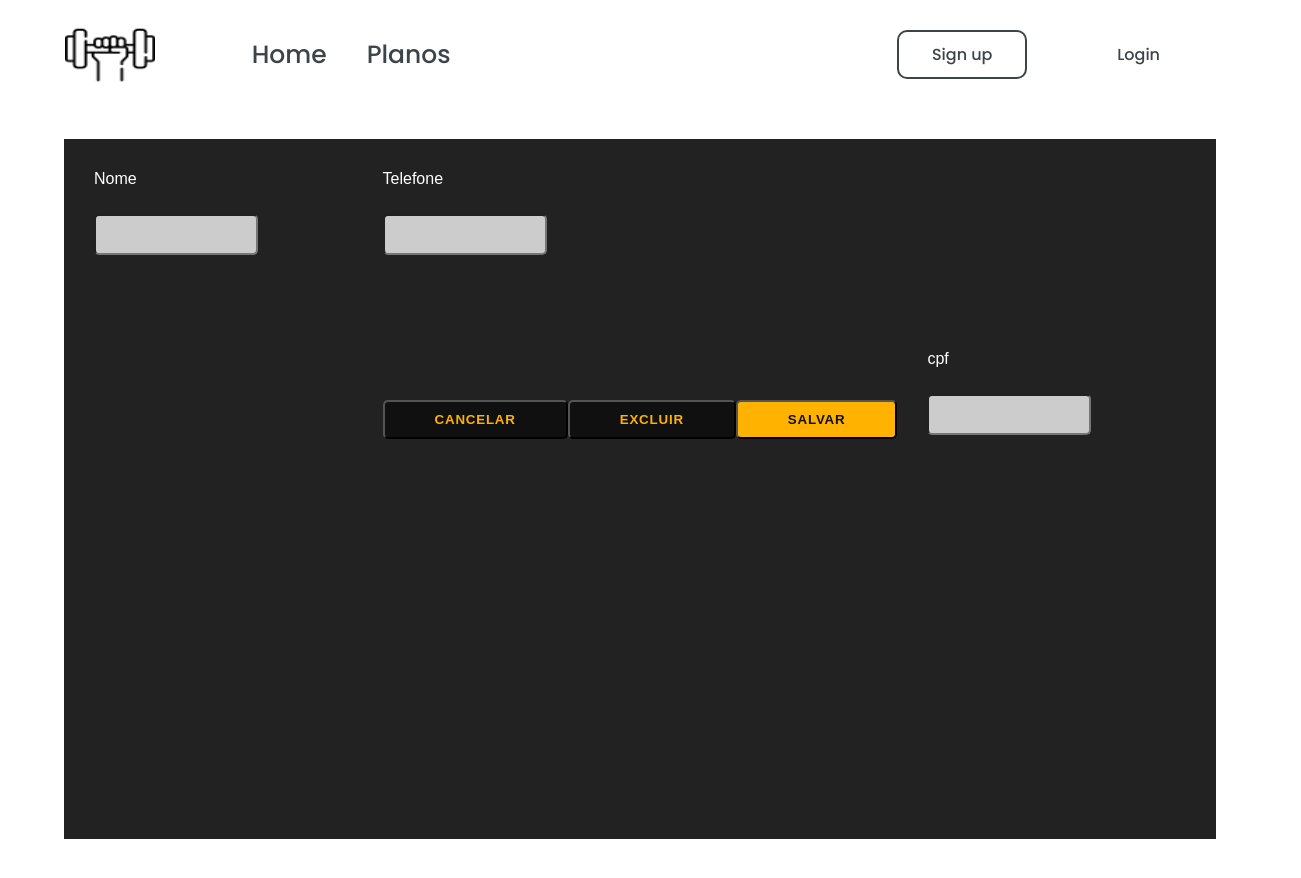
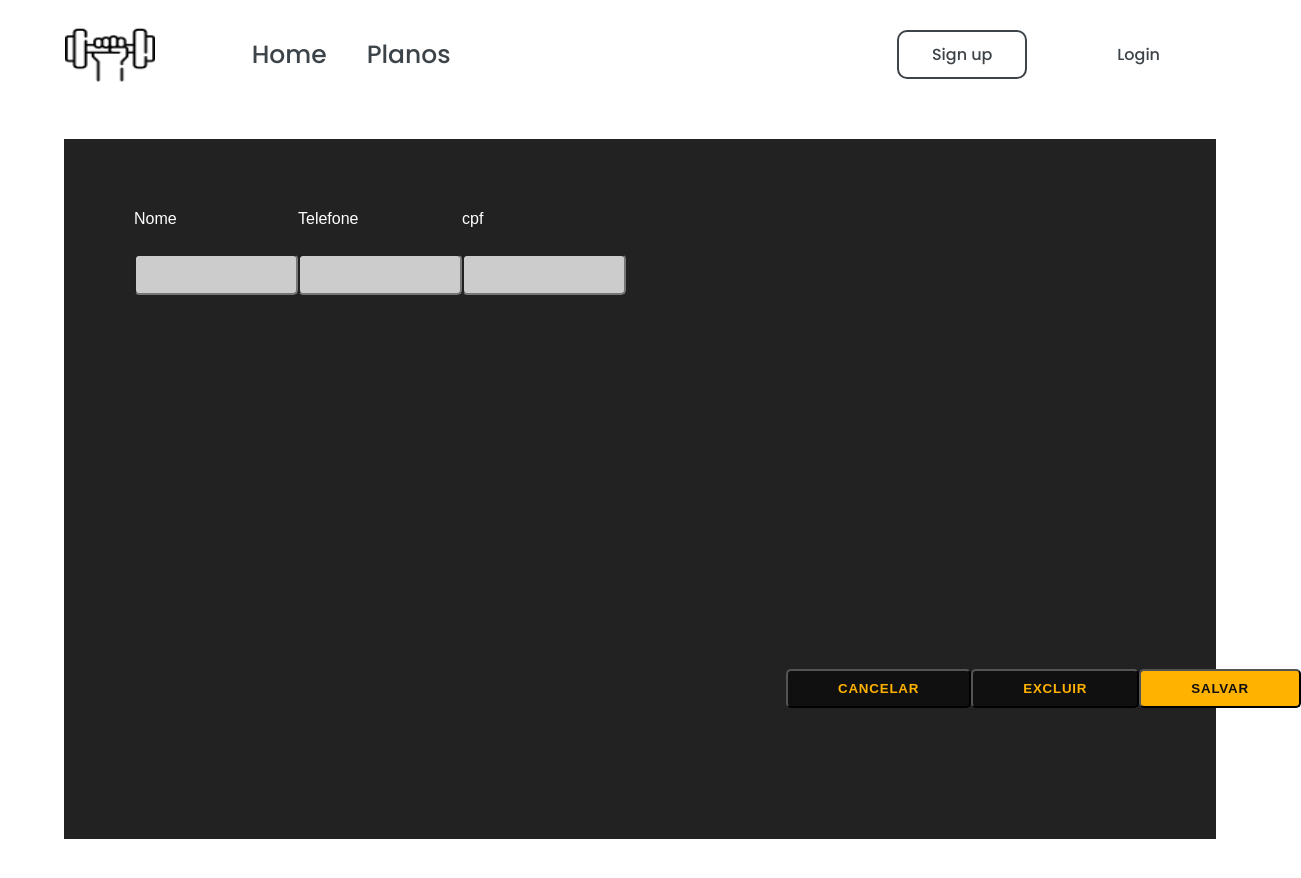
Before and after one commit to k-js/CodFit-Academy, a React (Vite) app: page /AlteraUsuario/1 in a window 1280 px wide. Shown: the top 878 px of the page, 1301 px wide, since content can reach past the window. Built offline with nearby package versions, Linux system fonts and the light colour scheme; no server answers.

Commit message:
manutençao put

```diff
--- a/src/components/Fieldsets/Fieldsets.jsx
+++ b/src/components/Fieldsets/Fieldsets.jsx
@@ -4,8 +4,9 @@ import S from './Fieldsets.module.css'
 const Fieldsets = ({ label, value, onChange, keyState, type }) => {
   return (
     <fieldset className={S.fieldset}>
-      <label htmlFor={label}>{label}</label>
+      <label  className={S.label} htmlFor={label}>{label}</label>
       <input
+        className={S.input}
         type={type}
         name={label}
         value={value}
--- a/src/components/Fieldsets/Fieldsets.module.css
+++ b/src/components/Fieldsets/Fieldsets.module.css
@@ -7,15 +7,17 @@
   align-items: flex-start;
 }
 
-.fieldset > label {
+.label {
+  display: flex;
   font-weight: 400;
   font-size: 16px;
   line-height: 20px;
   color: #ffffff;
   margin-bottom: 25px;
+  justify-content: space-between;
 }
 
-.fieldset > input {
+.input {
   background: #ccc;
   border-radius: 5px;
   font-size: 12px;
--- a/src/pages/AlteraUsuario/AlteraUsuario.jsx
+++ b/src/pages/AlteraUsuario/AlteraUsuario.jsx
@@ -7,6 +7,7 @@ import { useParams } from 'react-router-dom'
 
 const AlteraUsuario = () => {
     const params = useParams()
+    console.log(params)
     const campos = [
     { keyState: 'nome', label: 'Nome', type: 'text' },
     { keyState: 'telefone', label:'Telefone', type: 'text' },
@@ -31,12 +32,12 @@ const AlteraUsuario = () => {
   function handleDelete() {
 
   }
+
   async function handleSave() {
    await putUsuario(params.cpf, dadosForm)
-  }
-  return (
-
-    <form action="" className={S.form}>
+  } return (
+    <div className={S.form}>
+    <form action="" className={S.forms} >
       {campos.map((campo, index) => {
         return (
           <Fieldsets
@@ -50,12 +51,13 @@ const AlteraUsuario = () => {
           />
         )
       })}
+    </form>
       <section className={S.buttons}>
         <Button text='cancelar' color='preto' />
         <Button text='Excluir' color='preto' />
         <Button text='Salvar' color='amarelo' onclick={handleSave()} />
       </section>
-    </form>
+    </div>
   )
 }
 
--- a/src/pages/AlteraUsuario/AlteraUsuario.module.css
+++ b/src/pages/AlteraUsuario/AlteraUsuario.module.css
@@ -9,40 +9,25 @@
     gap: 30px;
     background-color: #222;
     grid-template-columns: repeat(3, 1fr);
-    grid-template-rows: repeat(5, 150px) 30px 50px;
-    grid-template-areas:
+       /* grid-template-areas:
       "img nome_completo  nome_completo"
       "img url nome_abreviado "
       "categoria marca  quantidade"
       "cor preco  porcentagem_desconto"
       "desc desc  desc"
       "desc desc  desc"
-      "btns btns  btns";
+      "btns btns  btns"; */
   }
-
+.forms{
+    display: grid;
+    grid-template-columns: auto auto auto;
+    grid-template-rows: auto;
+    margin: 40px;
+}
 
   .buttons {
     grid-area: btns;
     display: flex;
     align-items: center;
     justify-content: space-between;
-    margin-bottom: 10px;
   }
-  .form :nth-child(2) {
-    grid-area: nome_completo;
-  }
-  .form :nth-child(3) {
-    grid-area: nome_abreviado;
-  }
-  .form :nth-child(4) {
-    grid-area: url;
-  }
-  .form :nth-child(5) {
-    grid-area: categoria;
-  }
-  .form :nth-child(6) {
-    grid-area: marca;
-  }
-  .form :nth-child(7) {
-    grid-area: quantidade;
-  }
--- a/src/pages/Usuario/Usuario.jsx
+++ b/src/pages/Usuario/Usuario.jsx
@@ -29,11 +29,11 @@ const Usuario = () => {
         const json = await getUsuario(dadosForm)
         if(json.length > 0){
           alert("CPF válido");
-          navigate("/AlteraUsuario/:cpf")
+          console.log(`Usuario ${json.cpf}`)
+          navigate(`/AlterarUsuario/${dadosForm.cpf}`)
+        }
+        else{
           //redirecionar para rota da pagina home
-
-        }else{
-          alert("CPF inválido");
         }
 
        limpaForm();
@@ -59,6 +59,7 @@ const Usuario = () => {
 
             event.preventDefault()
             logar();
+            navigate(`/AlteraUsuario/${inputCPF}`)
             }}>Entrar </button>
         </div>
 
--- a/src/service/api.js
+++ b/src/service/api.js
@@ -25,6 +25,12 @@ export const getUsuario = async (body) => {
   return json;
 };
 
+export const getProdutosById = async (valorInput) => {
+  const response = await instancia.get(`/clientes/${valorInput}`);
+  const json = await response.data;
+  return json;
+}
+
 export const putUsuario = async(cpf,body) => {
   const response = await instancia.put(`/clientes/${cpf}`, body);
   const json = await response.data.msg;
```
